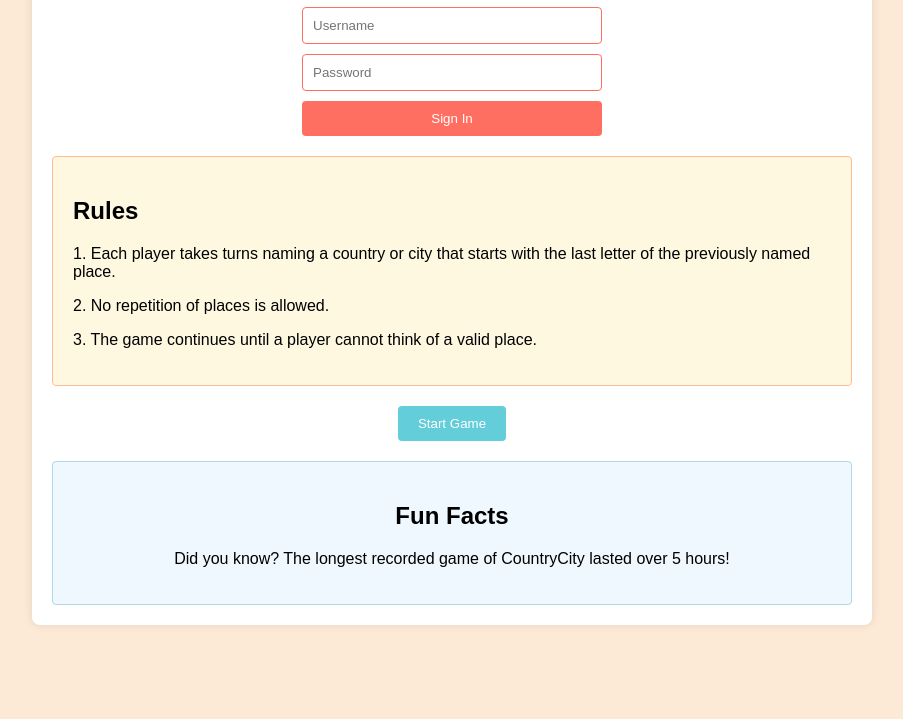
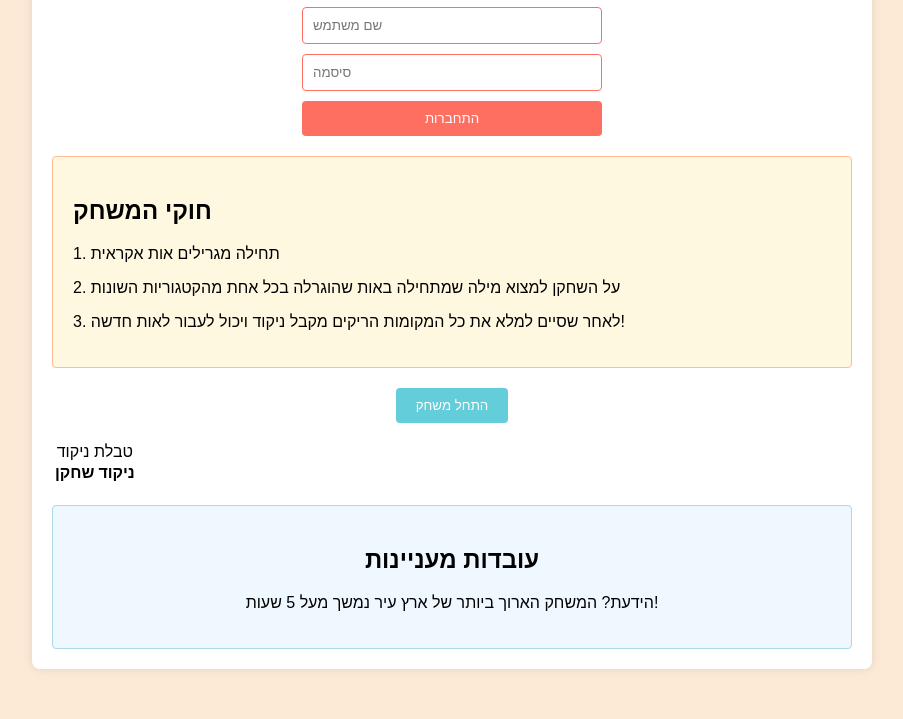
Before and after one commit to itaiwolf/CountryCity, a website: page homePage.html in a window 1280 px wide. Shown: the part 143-862 px from the top of the page, without its empty margins (188-1091 px from the left). Before the commit the page ends 818 px from the top, so only its background shows below. Drawn offline with Linux system fonts and the light colour scheme.

Commit message:
HomePageUpdate

```diff
--- a/homePage.html
+++ b/homePage.html
@@ -1,16 +1,16 @@
 <!DOCTYPE html>
-<html lang="en">
+<html lang="he">
 <head>
     <meta charset="UTF-8">
     <meta name="viewport" content="width=device-width, initial-scale=1.0">
-    <title>CountryCity Game</title>
+    <title>משחק עירים ומדינות</title>
     <style>
         body {
             font-family: Arial, sans-serif;
             margin: 0;
             padding: 0;
-            background-color: #fcead7; /* Light peach background */
-            animation: fadeIn 1s ease; /* Fade-in animation */
+            background-color: #fcead7; /* רקע דלעת עדין */
+            animation: fadeIn 1s ease; /* אנימציה של התמסרות */
         }
         @keyframes fadeIn {
             from {
@@ -27,7 +27,7 @@
             background-color: #fff;
             border-radius: 8px;
             box-shadow: 0 0 10px rgba(0, 0, 0, 0.1);
-            animation: slideIn 1s ease; /* Slide-in animation */
+            animation: slideIn 1s ease; /* אנימציה של החלקה */
         }
         @keyframes slideIn {
             from {
@@ -41,7 +41,7 @@
         }
         h1 {
             text-align: center;
-            color: #ff6f61; /* Reddish-pink color for the heading */
+            color: #ff6f61; /* צבע אדום-ורוד */
         }
         form {
             max-width: 300px;
@@ -51,27 +51,27 @@
             width: 100%;
             padding: 10px;
             margin-bottom: 10px;
-            border: 1px solid #ff6f61; /* Reddish-pink border */
+            border: 1px solid #ff6f61; /* גבול אדום-ורוד */
             border-radius: 4px;
             box-sizing: border-box;
         }
         input[type="submit"] {
             width: 100%;
             padding: 10px;
-            background-color: #ff6f61; /* Reddish-pink background */
+            background-color: #ff6f61; /* רקע אדום-ורוד */
             border: none;
             border-radius: 4px;
             color: #fff;
             cursor: pointer;
         }
         input[type="submit"]:hover {
-            background-color: #ff574f; /* Darker reddish-pink background on hover */
+            background-color: #ff574f; /* רקע אדום-ורוד כהה בעכבר */
         }
         .rules {
             margin-top: 20px;
             padding: 20px;
-            background-color: #fff8e1; /* Light yellow background for rules */
-            border: 1px solid #ffbb93; /* Light orange border for rules */
+            background-color: #fff8e1; /* רקע צהוב עדין */
+            border: 1px solid #ffbb93; /* גבול כתום עדין */
             border-radius: 4px;
         }
         .start-game-btn {
@@ -80,20 +80,20 @@
         }
         .start-game-btn button {
             padding: 10px 20px;
-            background-color: #63cdda; /* Light blue-green background */
+            background-color: #63cdda; /* רקע תכלת-ירוק עדין */
             border: none;
             border-radius: 4px;
             color: #fff;
             cursor: pointer;
         }
         .start-game-btn button:hover {
-            background-color: #52b4b7; /* Darker blue-green background on hover */
+            background-color: #52b4b7; /* רקע תכלת-ירוק כהה בעכבר */
         }
         .fun-facts {
             margin-top: 20px;
             padding: 20px;
-            background-color: #f0f8ff; /* Light blue background for fun facts */
-            border: 1px solid #add8e6; /* Light blue border for fun facts */
+            background-color: #f0f8ff; /* רקע כחול עדין */
+            border: 1px solid #add8e6; /* גבול כחול עדין */
             border-radius: 4px;
             text-align: center;
         }
@@ -101,51 +101,71 @@
 </head>
 <body>
     <div class="container">
-        <h1>Welcome to CountryCity Game</h1>
+        <h1>ברוכים הבאים למשחק "ארץ עיר"</h1>
         <form action="signin.php" method="post">
-            <input type="text" name="username" placeholder="Username" required><br>
-            <input type="password" name="password" placeholder="Password" required><br>
-            <input type="submit" value="Sign In">
+            <input type="text" name="username" placeholder="שם משתמש" required><br>
+            <input type="password" name="password" placeholder="סיסמה" required><br>
+            <input type="submit" value="התחברות">
         </form>
         <div class="rules">
-            <h2>Rules</h2>
-            <p>1. Each player takes turns naming a country or city that starts with the last letter of the previously named place.</p>
-            <p>2. No repetition of places is allowed.</p>
-            <p>3. The game continues until a player cannot think of a valid place.</p>
+            <h2>חוקי המשחק</h2>
+            <p>1. תחילה מגרילים אות אקראית</p>
+            <p>2. על השחקן למצוא מילה שמתחילה באות שהוגרלה בכל אחת מהקטגוריות השונות</p>
+            <p>3. לאחר שסיים למלא את כל המקומות הריקים מקבל ניקוד ויכול לעבור לאות חדשה!</p>
         </div>
         <div class="start-game-btn">
-            <button onclick="startGame()">Start Game</button>
+            <button onclick="startGame()">התחל משחק</button>
         </div>
+        <table id="score-table" style="margin-top: 20px;">
+            <caption>טבלת ניקוד</caption>
+            <tr>
+                <th>שחקן</th>
+                <th>ניקוד</th>
+            </tr>
+            <!-- Insert score rows dynamically using JavaScript -->
+        </table>
+
         <div class="fun-facts">
-            <h2>Fun Facts</h2>
-            <p id="fun-fact">Loading fun fact...</p>
+            <h2>עובדות מעניינות</h2>
+            <p id="fun-fact">טוען עובדה מעניינת...</p>
         </div>
     </div>
 
     <script>
-        function startGame() {
-            // Redirect to the game page
-            window.location.href = "game.html";
-        }
+function startGame() {
+    // Redirect to the game page
+    window.location.href = "play.html";
 
-        // Array of fun facts related to the CountryCity game
+    // Insert example score rows (replace this with actual scores)
+    var scoreTable = document.getElementById("score-table");
+    var players = ["שחקן 1", "שחקן 2", "שחקן 3"]; // Example player names
+    for (var i = 0; i < players.length; i++) {
+        var row = scoreTable.insertRow(-1);
+        var playerCell = row.insertCell(0);
+        var scoreCell = row.insertCell(1);
+        playerCell.textContent = players[i];
+        scoreCell.textContent = "0"; // Set initial score to 0
+    }
+}
+
+        // מערך של עובדות מעניינות הקשורות למשחק עירים ומדינות
         var funFacts = [
-            "Did you know? The longest recorded game of CountryCity lasted over 5 hours!",
-            "In some versions of the game, players must name a place that starts with the last two letters instead of just the last letter.",
-            "CountryCity is known by different names in different countries, such as 'Cities' or 'Geography'.",
-            "The game can be played with various categories, such as animals, food, or movies, instead of just countries and cities."
+            "הידעת? המשחק הארוך ביותר של ארץ עיר נמשך מעל 5 שעות!",
+            "בגרסאות מסוימות של המשחק, שחקנים חייבים לציין מקום שמתחיל בשתי האותיות האחרונות במקום האחרונה בלבד.",
+            "המשחק ארץ עיר מכונה בשמות שונים במדינות שונות, כמו 'ערים' או 'גאוגרפיה'.",
+            "ניתן לשחק עם קטגוריות שונות, כמו חיות, אוכל, או סרטים, במקום רק ערים ומדינות."
         ];
 
-        // Function to display a random fun fact
+        // פונקציה להצגת עובדה מעניינת אקראית
         function displayFunFact() {
             var randomIndex = Math.floor(Math.random() * funFacts.length);
             document.getElementById("fun-fact").innerText = funFacts[randomIndex];
         }
 
-        // Display a new fun fact every 5 seconds
+        // הצגת עובדה חדשה מעניינת כל 5 שניות
         setInterval(displayFunFact, 5000);
 
-        // Initial fun fact display
+        // הצגת עובדה ראשונית
         displayFunFact();
     </script>
 </body>
```
